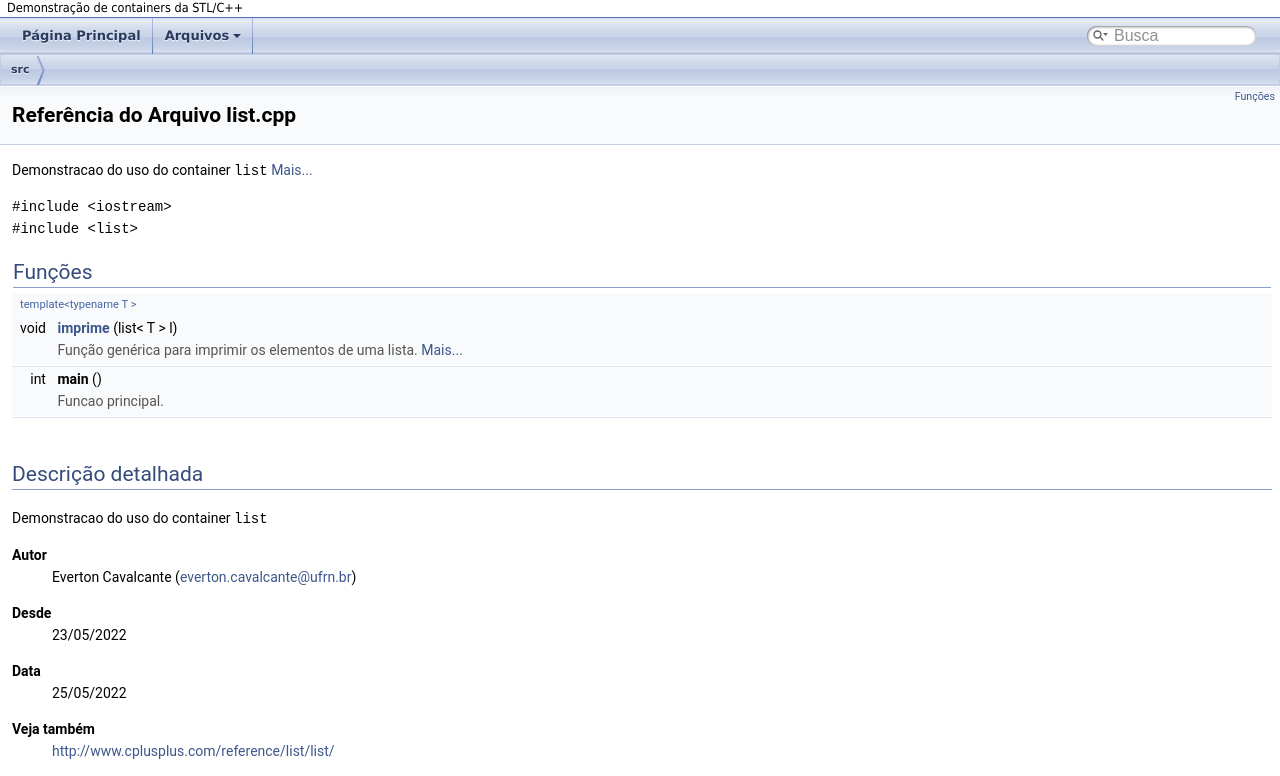
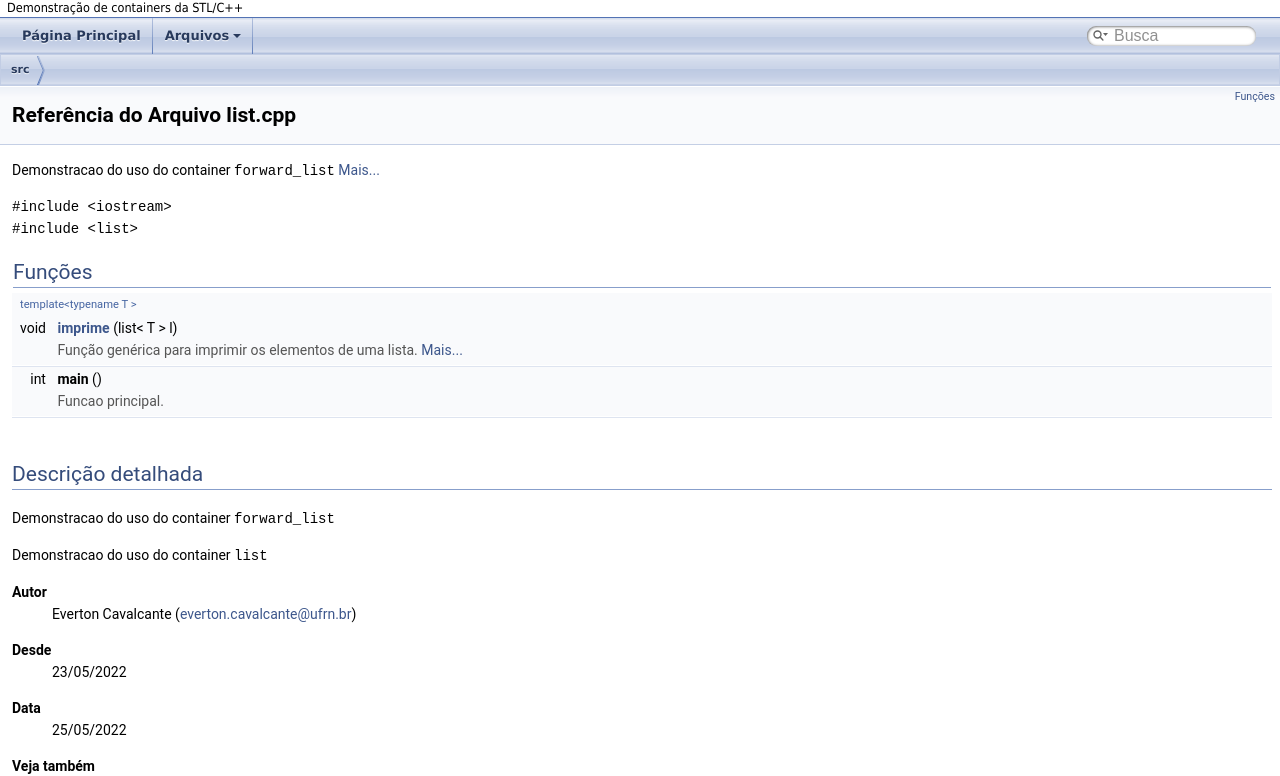
Before and after one commit to bti-ufrn-lp1/stl-containers, a plain HTML site: page doc/list_8cpp.html in a window 1280 px wide. Shown: the part 39-815 px from the top of the page. Drawn offline with Linux system fonts and the light colour scheme.

Commit message:
Adicionando documentação Doxygen

```diff
--- a/doc/list_8cpp.html
+++ b/doc/list_8cpp.html
@@ -73,7 +73,7 @@ $(function() {
 </div><!--header-->
 <div class="contents">
 
-<p>Demonstracao do uso do container <code>list</code>
+<p>Demonstracao do uso do container <code>forward_list</code>
 <a href="#details">Mais...</a></p>
 <div class="textblock"><code>#include &lt;iostream&gt;</code><br />
 <code>#include &lt;list&gt;</code><br />
@@ -90,7 +90,12 @@ int&#160;</td><td class="memItemRight" valign="bottom"><b>main</b> ()</td></tr>
 <tr class="separator:ae66f6b31b5ad750f1fe042a706a4e3d4"><td class="memSeparator" colspan="2">&#160;</td></tr>
 </table>
 <a name="details" id="details"></a><h2 class="groupheader">Descrição detalhada</h2>
-<div class="textblock"><p >Demonstracao do uso do container <code>list</code> </p>
+<div class="textblock"><p >Demonstracao do uso do container <code>forward_list</code> </p>
+<p >Demonstracao do uso do container <code>list</code></p>
+<dl class="section author"><dt>Autor</dt><dd>Everton Cavalcante (<a href="#" onclick="location.href='mai'+'lto:'+'eve'+'rt'+'on.'+'ca'+'val'+'ca'+'nte'+'@u'+'frn'+'.b'+'r'; return false;">evert<span class="obfuscator">.nosp@m.</span>on.c<span class="obfuscator">.nosp@m.</span>avalc<span class="obfuscator">.nosp@m.</span>ante<span class="obfuscator">.nosp@m.</span>@ufrn<span class="obfuscator">.nosp@m.</span>.br</a>) </dd></dl>
+<dl class="section since"><dt>Desde</dt><dd>23/05/2022 </dd></dl>
+<dl class="section date"><dt>Data</dt><dd>25/05/2022 </dd></dl>
+<dl class="section see"><dt>Veja também</dt><dd><a href="http://www.cplusplus.com/reference/forward_list/forward_list/">http://www.cplusplus.com/reference/forward_list/forward_list/</a></dd></dl>
 <dl class="section author"><dt>Autor</dt><dd>Everton Cavalcante (<a href="#" onclick="location.href='mai'+'lto:'+'eve'+'rt'+'on.'+'ca'+'val'+'ca'+'nte'+'@u'+'frn'+'.b'+'r'; return false;">evert<span class="obfuscator">.nosp@m.</span>on.c<span class="obfuscator">.nosp@m.</span>avalc<span class="obfuscator">.nosp@m.</span>ante<span class="obfuscator">.nosp@m.</span>@ufrn<span class="obfuscator">.nosp@m.</span>.br</a>) </dd></dl>
 <dl class="section since"><dt>Desde</dt><dd>23/05/2022 </dd></dl>
 <dl class="section date"><dt>Data</dt><dd>25/05/2022 </dd></dl>
```
Also changed, not shown: doc/dir_68267d1309a1af8e8297ef4c3efbcdba.html (+1 -1 lines), doc/files.html (+1 -1 lines).
